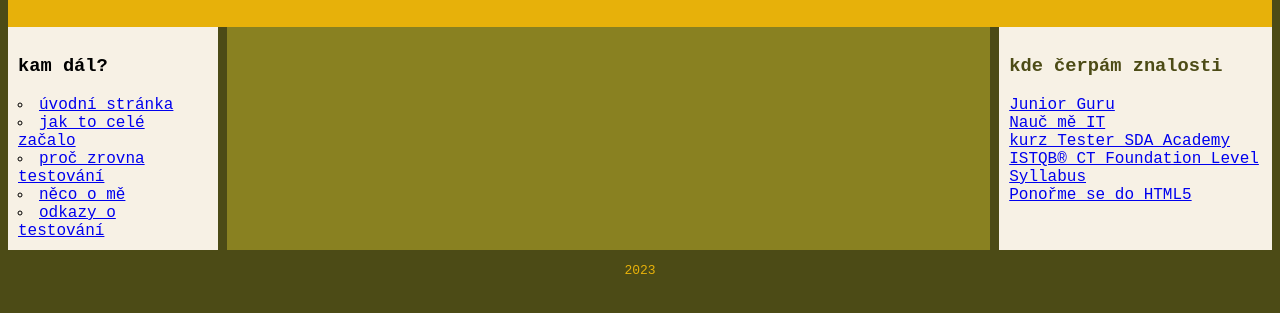
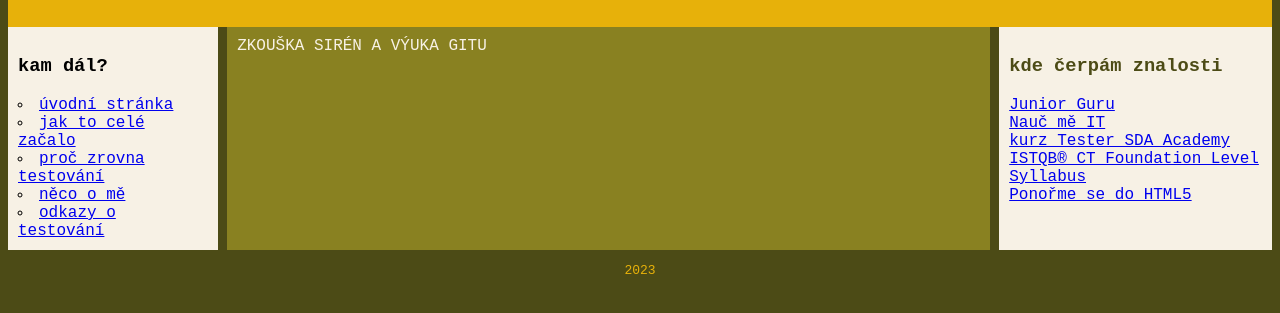
Before and after one commit to TerezaHamerova/webovky-Terez, a plain HTML site: page uvodni_stranka.html in a window 1280 px wide. Shown: the part 193-506 px from the top of the page. Drawn offline with Linux system fonts and the light colour scheme.

Commit message:
vyuka gitu

```diff
--- a/uvodni_stranka.html
+++ b/uvodni_stranka.html
@@ -43,7 +43,7 @@
     </nav>
    <section>
        <article>
-
+           ZKOUŠKA SIRÉN A VÝUKA GITU
        </article>
           </section>
    <aside>
```
Also changed, not shown: yablko.htm (deleted).
